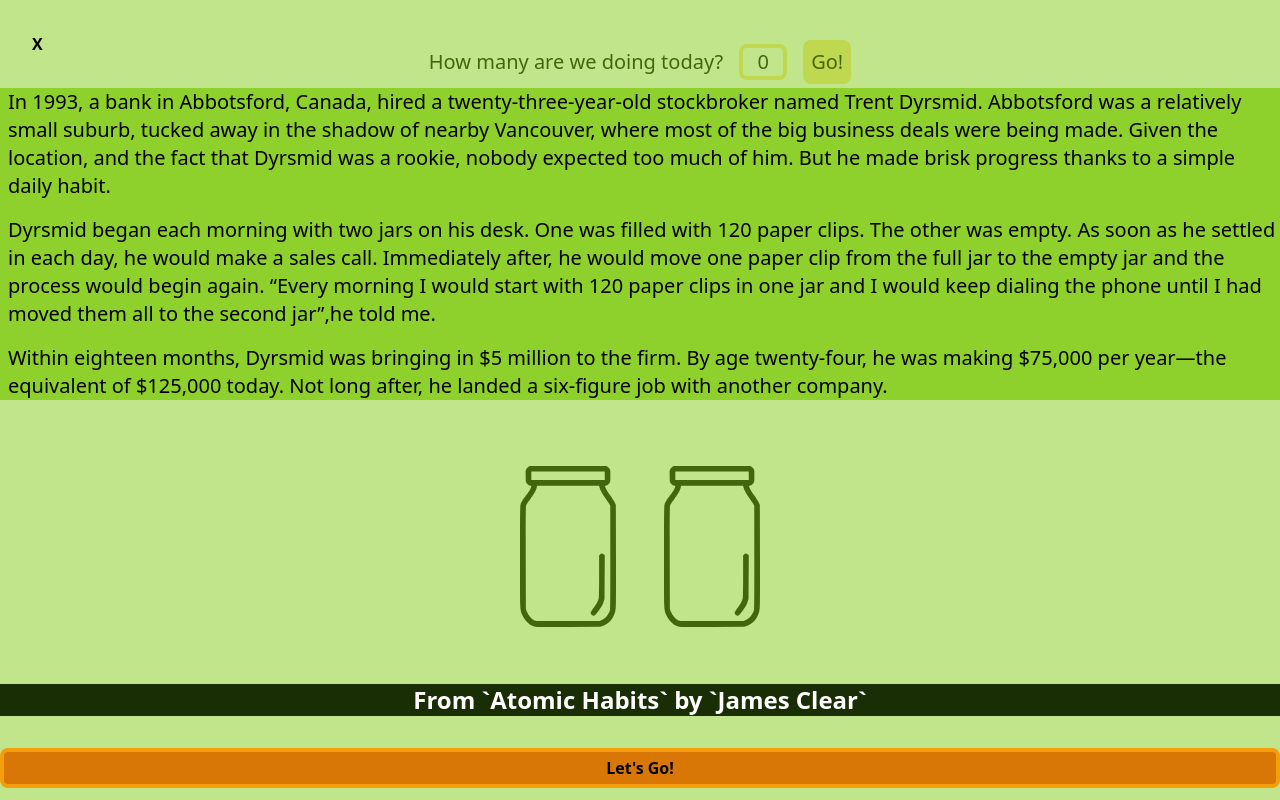
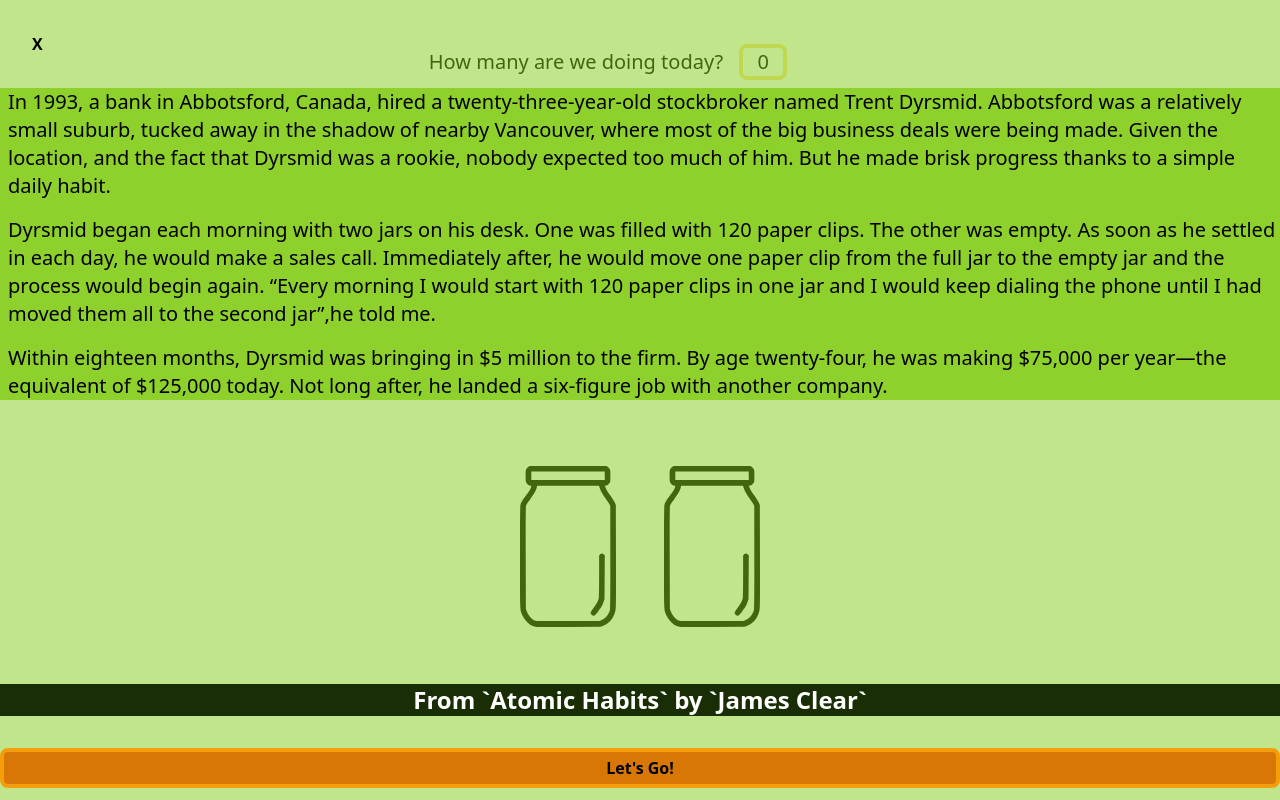
Before and after one commit to noviceGuru/paperclip-habit-tracker, a React (Vite) app: page / in a window 1280 px wide. Built offline with nearby package versions, Linux system fonts and the light colour scheme.

Commit message:
once number is deleted completely it sets to zero. Also, Go! appears only when there is a number inserted

```diff
--- a/src/App.tsx
+++ b/src/App.tsx
@@ -12,10 +12,15 @@ function App() {
     const onInputChange = (e: React.ChangeEvent<HTMLInputElement>) => {
         const number = parseInt(e.target.value)
 
+        if (e.target.value === "") {
+            setInputValue(0)
+            return
+        }
+
         if (!isNaN(number)) {
             const number = parseInt(e.target.value)
 
-            if (number >= 1 && number <= 300) {
+            if (number >= 0 && number <= 300) {
                 setInputValue(number)
             }
         }
@@ -41,8 +46,9 @@ function App() {
                         onChange={onInputChange}
                     />
                     <button
-                        className="border-solid border-amber-200 bg-amber-200 border-4 rounded-lg p-1 select-none"
+                        className="border-solid border-amber-200 bg-amber-200 border-4 rounded-lg p-1 select-none disabled:opacity-0 transition-all duration-150"
                         onClick={hanldeClickGo}
+                        disabled={!inputValue}
                     >
                         Go!
                     </button>
```
